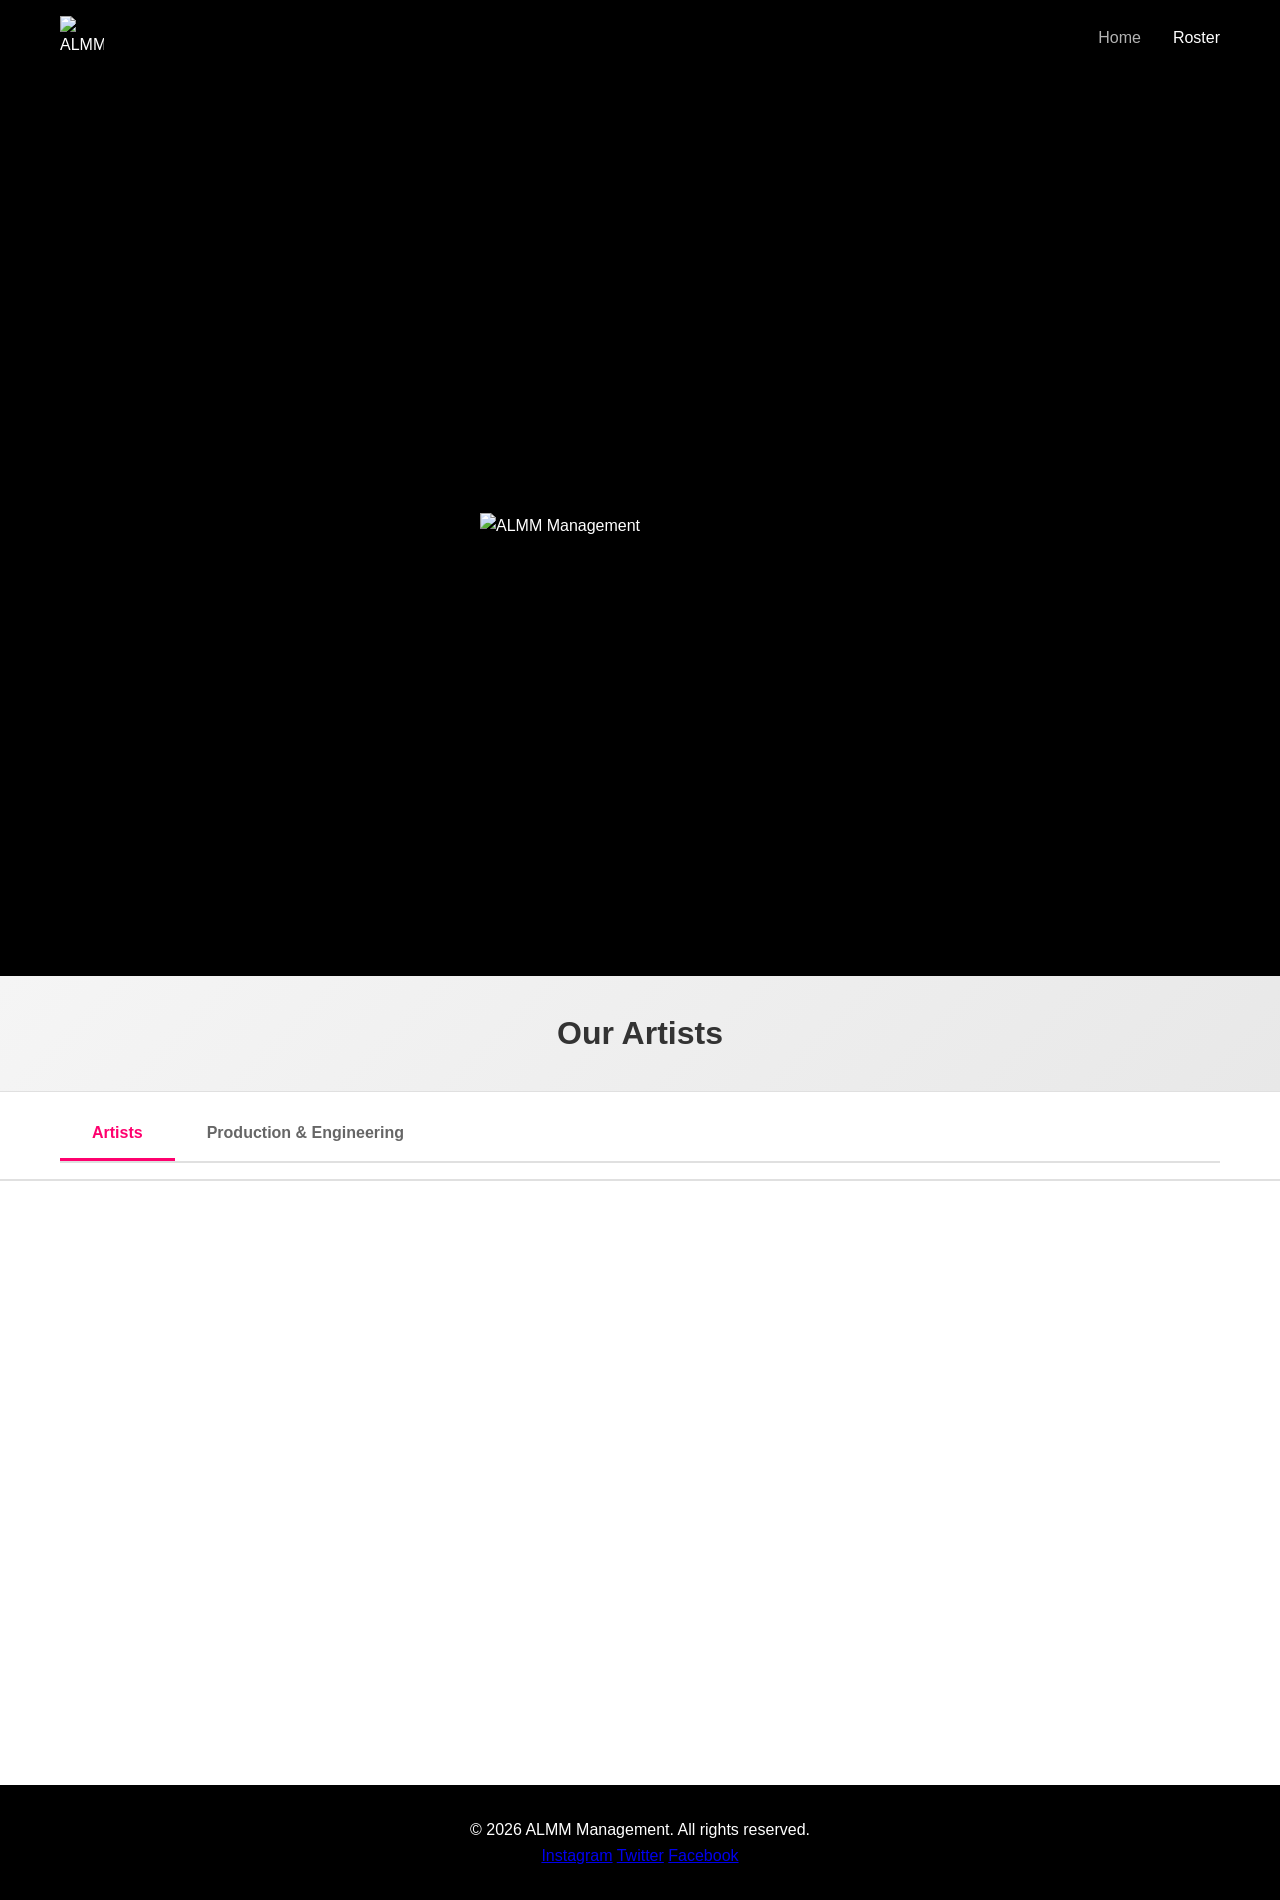
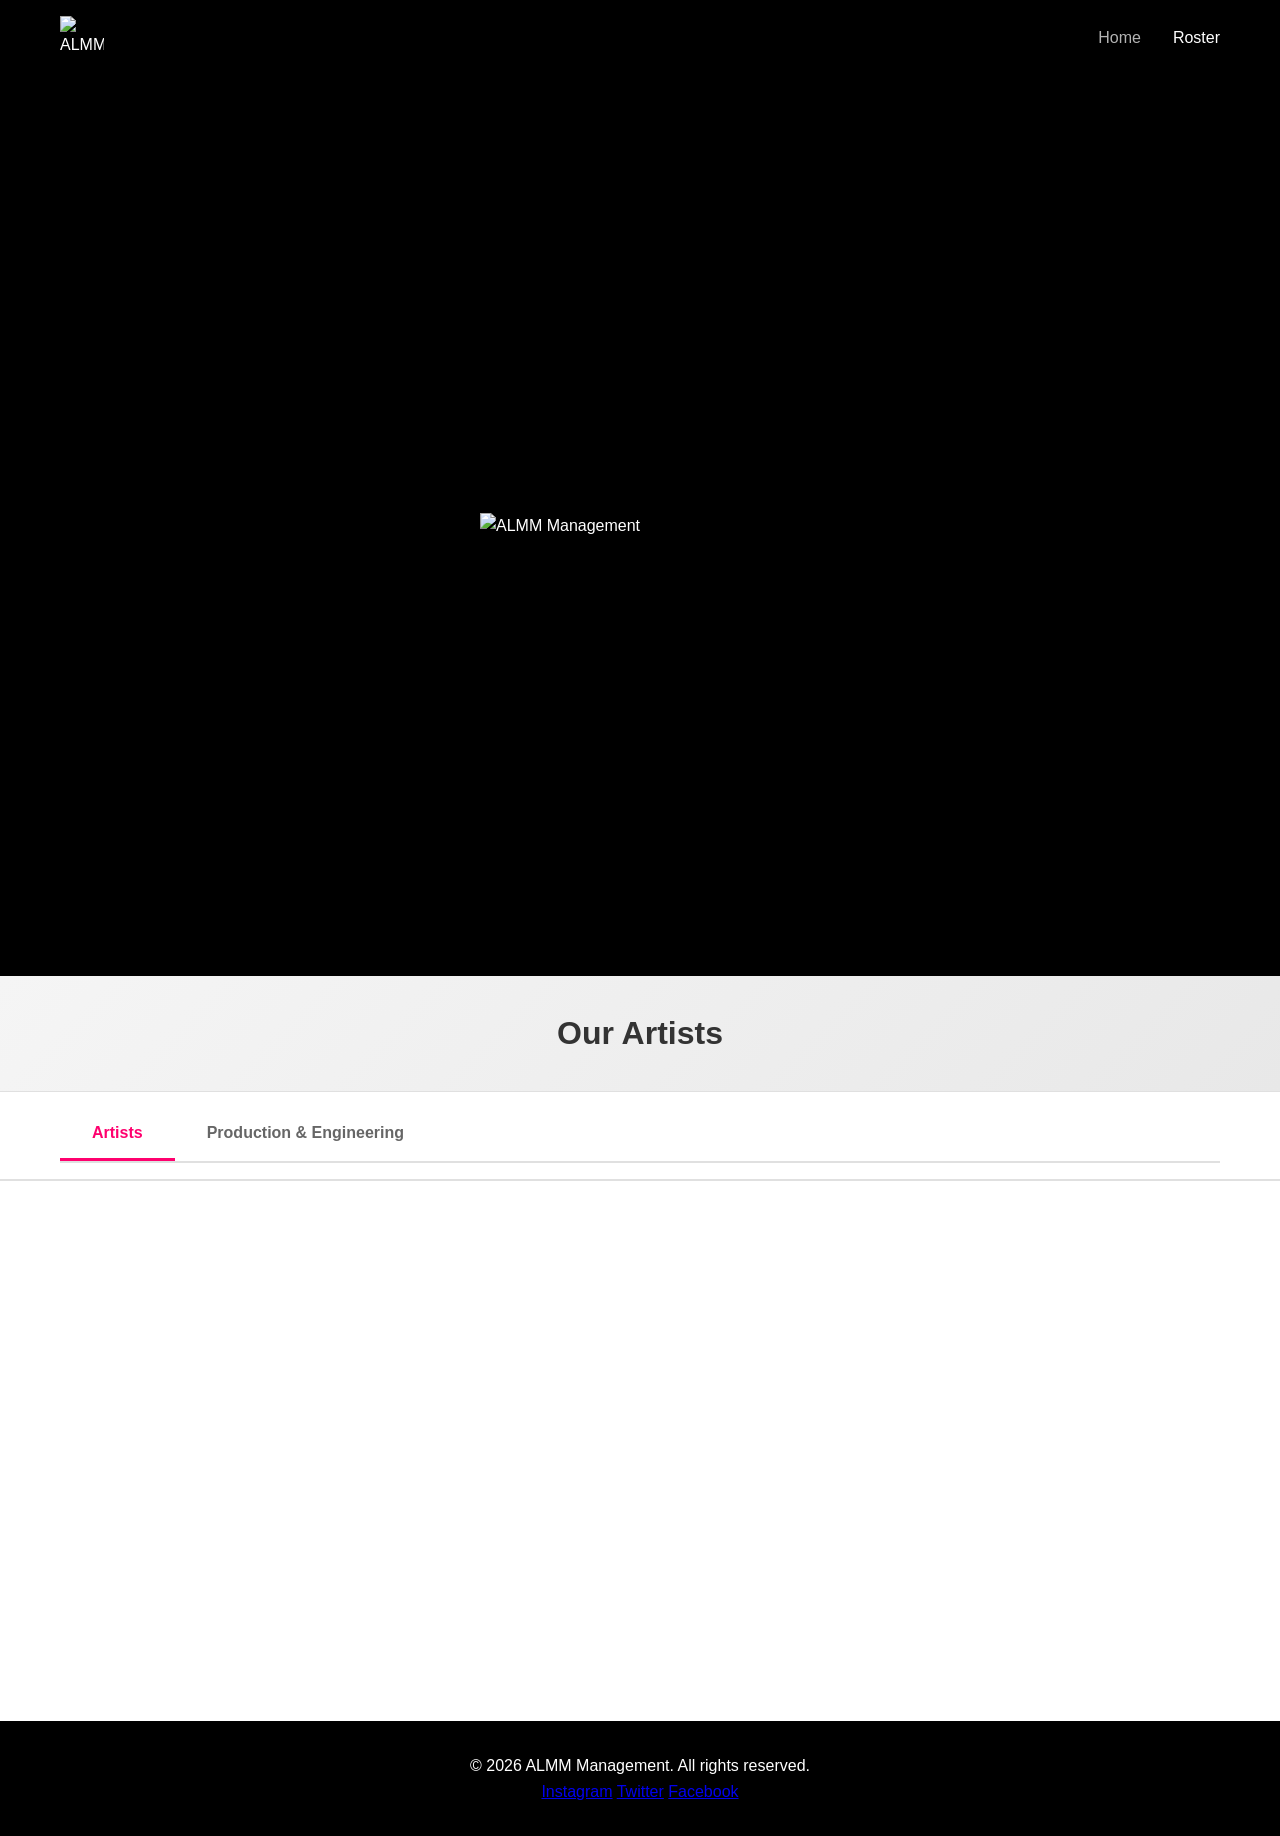

Split home/roster pages, update roster styling, and refresh artist data

--- a/styles.css
+++ b/styles.css
@@ -23,6 +23,36 @@ body {
     background-color: #fff;
 }
 
+body.home-page {
+    background-color: #000;
+    min-height: 100vh;
+    display: flex;
+    flex-direction: column;
+    overflow: hidden;
+}
+
+body.home-page main {
+    flex: 1;
+    display: flex;
+}
+
+body.home-page .navbar .container {
+    justify-content: flex-end;
+}
+
+body.home-page .home-hero {
+    flex: 1;
+    min-height: 0;
+}
+
+body.home-page .home-hero-content {
+    min-height: 100%;
+}
+
+body.roster-page {
+    --accent-color: #5f6b73;
+}
+
 .container {
     max-width: 1200px;
     margin: 0 auto;
@@ -65,14 +95,6 @@ header {
     display: block;
 }
 
-/* Artist Modal */
-
-.logo {
-    font-size: 1.8rem;
-    font-weight: 700;
-    letter-spacing: 0.05em;
-}
-
 .nav-links {
     list-style: none;
     display: flex;
@@ -107,9 +129,10 @@ header {
 }
 
 .home-hero-logo {
-    width: min(60vw, 320px);
+    width: min(55vw, 320px);
     height: auto;
     object-fit: contain;
+    image-rendering: -webkit-optimize-contrast;
 }
 
 /* Hero Section */
@@ -131,7 +154,6 @@ header {
     background-color: #fff;
     border-bottom: 2px solid var(--light-gray);
     padding: 1rem 0;
-    sticky: top 50px;
 }
 
 .tabs {
@@ -168,15 +190,6 @@ header {
 .tab-content.active {
     display: block;
     animation: fadeIn 0.3s ease;
-}
-
-@keyframes fadeIn {
-    from {
-        opacity: 0;
-    }
-    to {
-        opacity: 1;
-    }
 }
 
 /* Artists Grid */
@@ -238,19 +251,12 @@ header {
     background-color: var(--secondary-color);
 }
 
-.artist-image.sunlady {
-    object-fit: contain;
-    width: 60%;
-    height: auto;
-    margin: auto;
-    display: block;
-    position: relative;
-    top: 50%;
-    transform: translateY(-50%);
-}
-
 .artist-card:hover .artist-image {
     transform: scale(1.05);
+}
+
+.artist-card:hover .artist-image.fit-contain {
+    transform: scale(1.02);
 }
 
 .artist-info {
@@ -299,7 +305,6 @@ footer {
     background-color: var(--primary-color);
     color: white;
     padding: 2rem 0;
-    margin-top: 4rem;
     text-align: center;
 }
 
